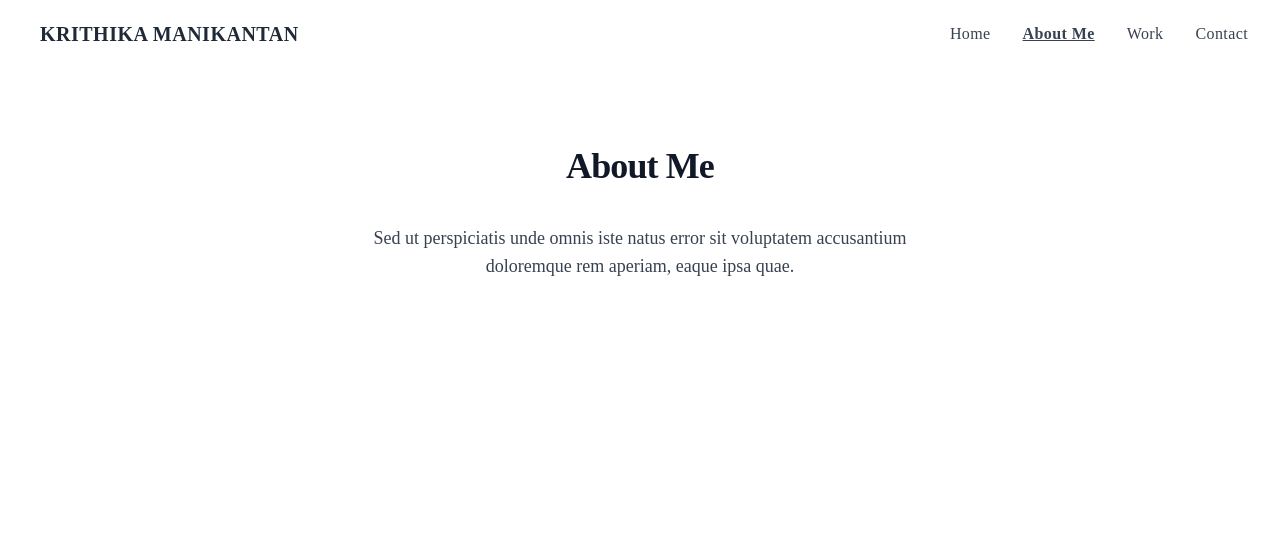
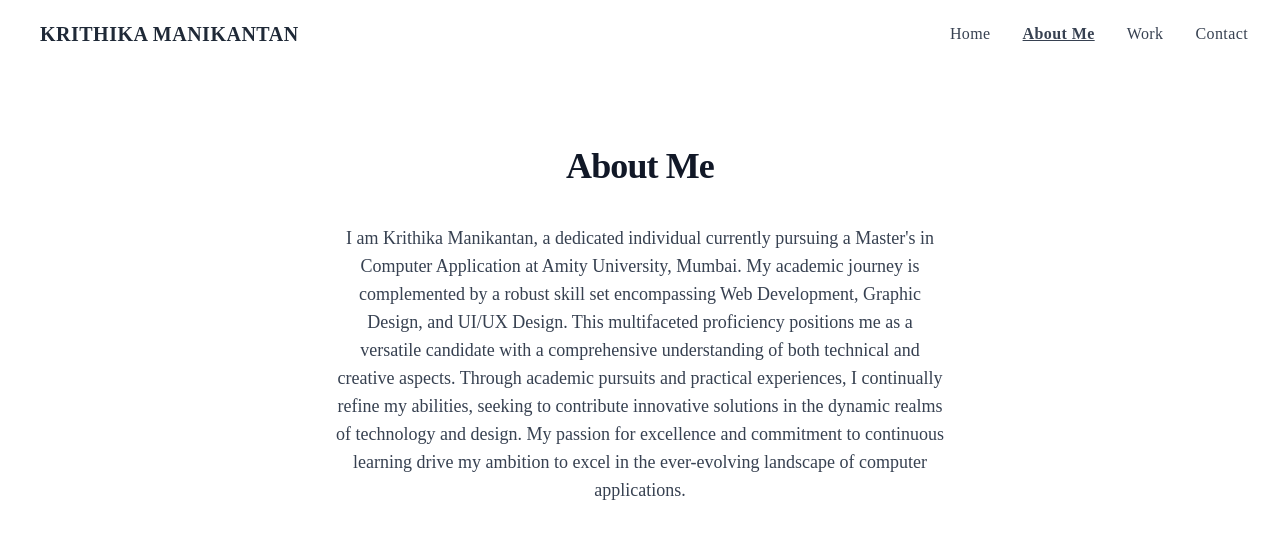
Before and after one commit to Khushi2402/Portfolio-Project, a React (Create React App) app: page /about in a window 1280 px wide. Shown: the top 538 px of the page. Built offline with nearby package versions, Linux system fonts and the light colour scheme.

Commit message:
Final changes

```diff
--- a/src/components/About.jsx
+++ b/src/components/About.jsx
@@ -10,8 +10,8 @@ const About = () => {
           About Me
         </h2>
         <p className="font-nav text-base text-gray-700 md:text-lg sm:px-4">
-          Sed ut perspiciatis unde omnis iste natus error sit voluptatem
-          accusantium doloremque rem aperiam, eaque ipsa quae.
+
+I am Krithika Manikantan, a dedicated individual currently pursuing a Master's in Computer Application at Amity University, Mumbai. My academic journey is complemented by a robust skill set encompassing Web Development, Graphic Design, and UI/UX Design. This multifaceted proficiency positions me as a versatile candidate with a comprehensive understanding of both technical and creative aspects. Through academic pursuits and practical experiences, I continually refine my abilities, seeking to contribute innovative solutions in the dynamic realms of technology and design. My passion for excellence and commitment to continuous learning drive my ambition to excel in the ever-evolving landscape of computer applications.
         </p>
       </div>
     </div>
```
